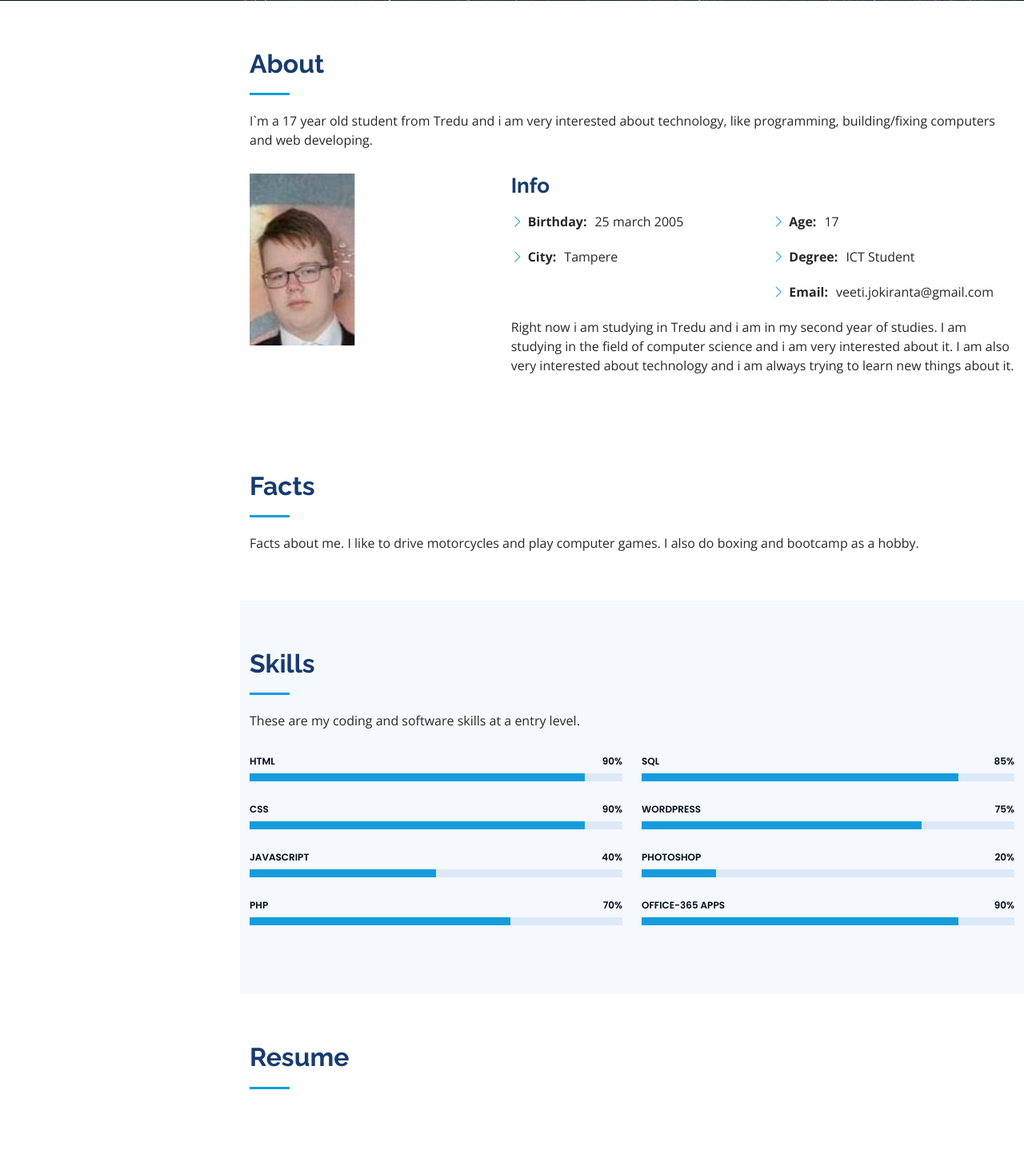
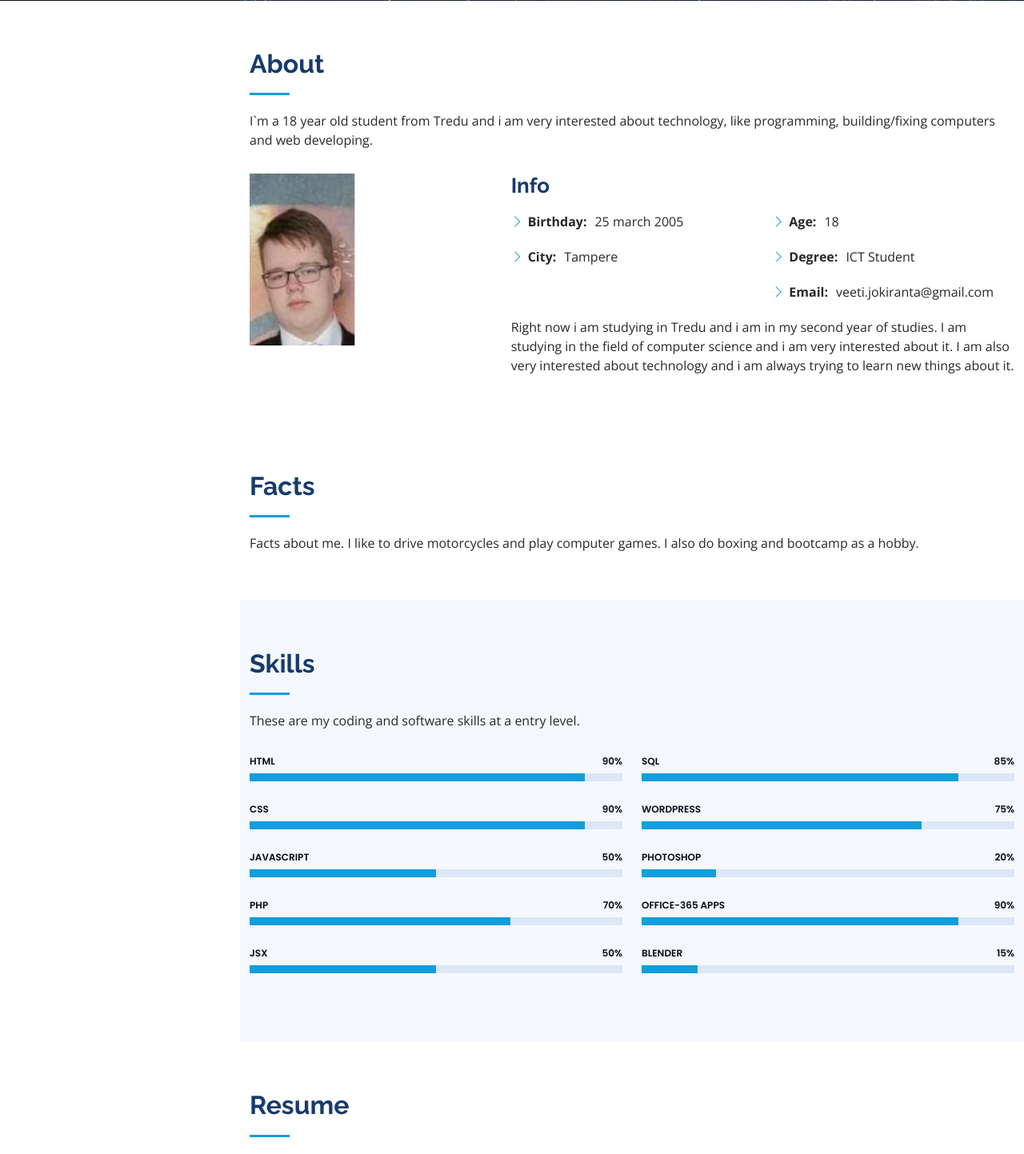
Before and after one commit to SKYRIXER/SKYRIXER.github.io, a PHP site: page / in a window 1280 px wide. Shown: the part 799-2242 px from the top of the page at 80% size. Run offline with PHP 8.4, Linux system fonts and the light colour scheme.

Commit message:
päivitetty ja laitettu creditit

```diff
--- a/assets/css/style.css
+++ b/assets/css/style.css
@@ -952,3 +952,9 @@ section {
     padding-right: 20px 15px;
   }
 }
+
+.creditsit {
+  padding-top: 30px;
+  text-align: center;
+  font-size: 13px;
+}
--- a/index.html
+++ b/index.html
@@ -10,8 +10,8 @@
   <meta content="" name="keywords">
 
   <!-- Favicons -->
-  <link href="assets/img/favicon.png" rel="icon">
-  <link href="assets/img/apple-touch-icon.png" rel="apple-touch-icon">
+  <!--<link href="assets/img/favicon.png" rel="icon">
+  <link href="assets/img/apple-touch-icon.png" rel="apple-touch-icon">-->
 
   <!-- Google Fonts -->
   <link href="https://fonts.googleapis.com/css?family=Open+Sans:300,300i,400,400i,600,600i,700,700i|Raleway:300,300i,400,400i,500,500i,600,600i,700,700i|Poppins:300,300i,400,400i,500,500i,600,600i,700,700i" rel="stylesheet">
@@ -69,7 +69,7 @@
   <section id="hero" class="d-flex flex-column justify-content-center align-items-center">
     <div class="hero-container" data-aos="fade-in">
       <h1>Veeti Jokiranta</h1>
-      <p>I'm <span class="typed" data-typed-items="Developer, Gamer, Computer knower"></span></p>
+      <p>I'm <span class="typed" data-typed-items="Developer, Gamer, Computer literate"></span></p>
     </div>
   </section><!-- End Hero -->
 
@@ -81,7 +81,7 @@
 
         <div class="section-title">
           <h2>About</h2>
-          <p>I`m a 17 year old student from Tredu and i am very interested about technology, like programming, building/fixing computers and web developing.</p>
+          <p>I`m a 18 year old student from Tredu and i am very interested about technology, like programming, building/fixing computers and web developing.</p>
         </div>
 
         <div class="row">
@@ -101,7 +101,7 @@
               </div>
               <div class="col-lg-6">
                 <ul>
-                  <li><i class="bi bi-chevron-right"></i> <strong>Age:</strong> <span>17</span></li>
+                  <li><i class="bi bi-chevron-right"></i> <strong>Age:</strong> <span>18</span></li>
                   <li><i class="bi bi-chevron-right"></i> <strong>Degree:</strong> <span>ICT Student</span></li>
                   <li><i class="bi bi-chevron-right"></i> <strong>Email:</strong> <span>veeti.jokiranta@gmail.com</span></li>
                 </ul>
@@ -192,7 +192,7 @@
             </div>
 
             <div class="progress">
-              <span class="skill">JavaScript <i class="val">40%</i></span>
+              <span class="skill">JavaScript <i class="val">50%</i></span>
               <div class="progress-bar-wrap">
                 <div class="progress-bar" role="progressbar" aria-valuenow="50" aria-valuemin="0" aria-valuemax="100"></div>
               </div>
@@ -202,6 +202,13 @@
               <span class="skill">PHP <i class="val">70%</i></span>
               <div class="progress-bar-wrap">
                 <div class="progress-bar" role="progressbar" aria-valuenow="70" aria-valuemin="0" aria-valuemax="100"></div>
+              </div>
+            </div>
+
+            <div class="progress">
+              <span class="skill">JSX <i class="val">50%</i></span>
+              <div class="progress-bar-wrap">
+                <div class="progress-bar" role="progressbar" aria-valuenow="50" aria-valuemin="0" aria-valuemax="100"></div>
               </div>
             </div>
 
@@ -236,6 +243,13 @@
               <span class="skill">Office-365 apps <i class="val">90%</i></span>
               <div class="progress-bar-wrap">
                 <div class="progress-bar" role="progressbar" aria-valuenow="85" aria-valuemin="0" aria-valuemax="100"></div>
+              </div>
+            </div>
+
+            <div class="progress">
+              <span class="skill">Blender <i class="val">15%</i></span>
+              <div class="progress-bar-wrap">
+                <div class="progress-bar" role="progressbar" aria-valuenow="15" aria-valuemin="0" aria-valuemax="100"></div>
               </div>
             </div>
 
@@ -535,18 +549,13 @@
                 <h4>Email:</h4>
                 <p>veeti.jokiranta@gmail.com</p>
               </div>
-<!--
-              <div class="phone">
-                <i class="bi bi-phone"></i>
-                <h4>Call:</h4>
-                <p>0443402378</p>
-              </div>
--->
+
             <!-- <iframe src="https://www.google.com/maps/embed?pb=!1m14!1m8!1m3!1d12097.433213460943!2d-74.0062269!3d40.7101282!3m2!1i1024!2i768!4f13.1!3m3!1m2!1s0x0%3A0xb89d1fe6bc499443!2sDowntown+Conference+Center!5e0!3m2!1smk!2sbg!4v1539943755621" frameborder="0" style="border:0; width: 100%; height: 290px;" allowfullscreen></iframe> -->
               <iframe src="https://www.google.com/maps/embed?pb=!1m18!1m12!1m3!1d1906.3037931501422!2d23.853460816221354!3d61.45869844553203!2m3!1f0!2f0!3f0!3m2!1i1024!2i768!4f13.1!3m3!1m2!1s0x468edfbcef06ff53%3A0xc7c12edd2509b8bb!2sHepolamminkatu%2010%2C%2033720%20Tampere!5e0!3m2!1sfi!2sfi!4v1653976444893!5m2!1sfi!2sfi" frameborder="0" style="border:0; width: 100%; height: 290px;" allowfullscreen></iframe>
             </div>
 
           </div>
+          <p class="creditsit">Made with portfolio template from bootstrapmade.com</p>
 
         <!--  <div class="col-lg-7 mt-5 mt-lg-0 d-flex align-items-stretch">
             <form action="forms/contact.php" method="post" role="form" class="php-email-form">
```
